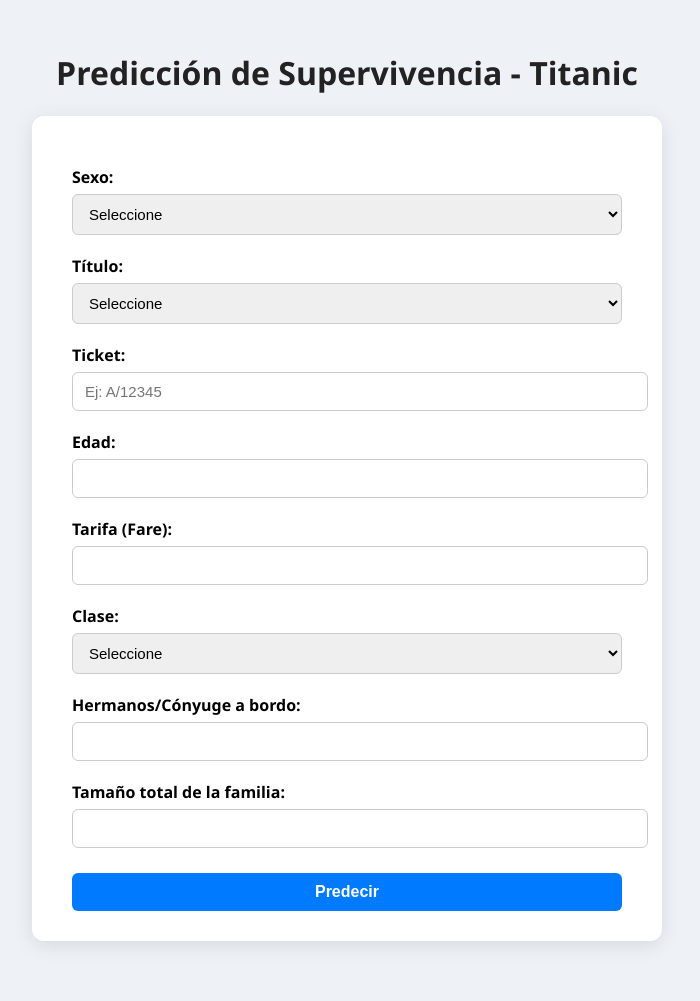
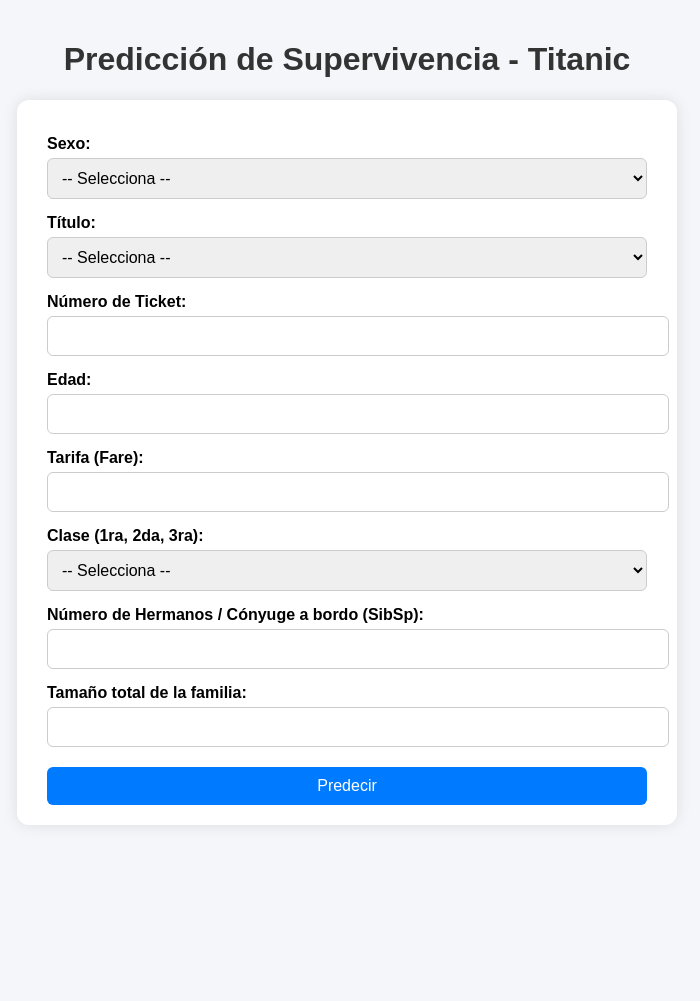
Before and after one commit to edilberto3d/Titanic-PCA, a Flask app: page / in a window 1280 px wide. Shown: the whole page, without its empty margins (293-993 px from the left). After the commit the page ends 805 px from the top, so only its background shows below. Run offline with Flask 3, Linux system fonts and the light colour scheme; parts of the project's set-up code (start-up, migrations or seed data) failed here and were passed over.

Commit message:
first commit 8

```diff
--- a/templates/formulario.html
+++ b/templates/formulario.html
@@ -2,52 +2,50 @@
 <html lang="es">
 <head>
     <meta charset="UTF-8" />
-    <title>Predicción Titanic</title>
+    <title>Predicción de Supervivencia - Titanic</title>
     <style>
         body {
-            font-family: 'Segoe UI', sans-serif;
-            background-color: #eef2f7;
+            font-family: Arial, sans-serif;
+            background-color: #f4f6f9;
             margin: 0;
-            padding: 30px;
+            padding: 20px;
         }
 
         h1 {
             text-align: center;
-            color: #222;
+            color: #333;
         }
 
         form {
-            max-width: 550px;
+            max-width: 600px;
             margin: 0 auto;
             background-color: white;
-            padding: 30px 40px;
+            padding: 20px 30px;
             border-radius: 12px;
-            box-shadow: 0 4px 20px rgba(0, 0, 0, 0.1);
+            box-shadow: 0 0 15px rgba(0,0,0,0.1);
         }
 
         label {
+            font-weight: bold;
             display: block;
-            margin-top: 20px;
-            font-weight: 600;
+            margin-top: 15px;
         }
 
         input, select, button {
             width: 100%;
-            padding: 10px 12px;
-            font-size: 15px;
-            margin-top: 6px;
+            padding: 10px;
+            margin-top: 5px;
+            border-radius: 6px;
             border: 1px solid #ccc;
-            border-radius: 6px;
+            font-size: 16px;
         }
 
         button {
             background-color: #007BFF;
             color: white;
             border: none;
-            margin-top: 25px;
-            font-size: 16px;
-            font-weight: bold;
-            transition: background-color 0.3s;
+            margin-top: 20px;
+            cursor: pointer;
         }
 
         button:hover {
@@ -55,9 +53,10 @@
         }
 
         #result {
+            max-width: 600px;
+            margin: 20px auto;
+            font-size: 18px;
             text-align: center;
-            font-size: 18px;
-            margin-top: 30px;
         }
     </style>
 </head>
@@ -65,19 +64,17 @@
 
     <h1>Predicción de Supervivencia - Titanic</h1>
 
-    <form id="predictForm">
-        <!-- Sexo -->
+    <form action="/predict" method="post" id="predictForm">
         <label for="Sex">Sexo:</label>
-        <select name="Sex" id="Sex" required>
-            <option value="">Seleccione</option>
+        <select id="Sex" name="Sex">
+            <option value="">-- Selecciona --</option>
             <option value="male">Hombre</option>
             <option value="female">Mujer</option>
         </select>
 
-        <!-- Título -->
         <label for="Title">Título:</label>
-        <select name="Title" id="Title" required>
-            <option value="">Seleccione</option>
+        <select id="Title" name="Title">
+            <option value="">-- Selecciona --</option>
             <option value="Mr">Mr</option>
             <option value="Mrs">Mrs</option>
             <option value="Miss">Miss</option>
@@ -85,34 +82,28 @@
             <option value="Rare">Rare</option>
         </select>
 
-        <!-- Número de ticket -->
-        <label for="Ticket">Ticket:</label>
-        <input type="text" name="Ticket" id="Ticket" placeholder="Ej: A/12345" required />
+        <label for="Ticket">Número de Ticket:</label>
+        <input type="text" id="Ticket" name="Ticket">
 
-        <!-- Edad -->
         <label for="Age">Edad:</label>
-        <input type="number" name="Age" id="Age" min="0" max="100" step="0.1" required />
+        <input type="number" id="Age" name="Age" step="0.1">
 
-        <!-- Tarifa -->
         <label for="Fare">Tarifa (Fare):</label>
-        <input type="number" name="Fare" id="Fare" min="0" step="0.01" required />
+        <input type="number" id="Fare" name="Fare" step="0.01">
 
-        <!-- Clase -->
-        <label for="Pclass">Clase:</label>
-        <select name="Pclass" id="Pclass" required>
-            <option value="">Seleccione</option>
-            <option value="1">Primera</option>
-            <option value="2">Segunda</option>
-            <option value="3">Tercera</option>
+        <label for="Pclass">Clase (1ra, 2da, 3ra):</label>
+        <select id="Pclass" name="Pclass">
+            <option value="">-- Selecciona --</option>
+            <option value="1">Primera Clase</option>
+            <option value="2">Segunda Clase</option>
+            <option value="3">Tercera Clase</option>
         </select>
 
-        <!-- Hermanos/cónyuge -->
-        <label for="SibSp">Hermanos/Cónyuge a bordo:</label>
-        <input type="number" name="SibSp" id="SibSp" min="0" max="10" required />
+        <label for="SibSp">Número de Hermanos / Cónyuge a bordo (SibSp):</label>
+        <input type="number" id="SibSp" name="SibSp">
 
-        <!-- Tamaño familiar -->
         <label for="FamilySize">Tamaño total de la familia:</label>
-        <input type="number" name="FamilySize" id="FamilySize" min="1" max="15" required />
+        <input type="number" id="FamilySize" name="FamilySize">
 
         <button type="submit">Predecir</button>
     </form>
@@ -121,7 +112,7 @@
 
     <script>
     const form = document.getElementById('predictForm');
-        const result = document.getElementById('result');
+    const resultDiv = document.getElementById('result');
 
     form.addEventListener('submit', async (e) => {
         e.preventDefault();
@@ -135,12 +126,11 @@
         const data = await response.json();
 
         if (response.ok) {
-                result.innerHTML = `<h3>Resultado: <span style="color:${data.prediction == 1 ? 'green' : 'red'}">${data.prediction == 1 ? 'Sobrevivió' : 'No sobrevivió'}</span></h3>`;
+            resultDiv.innerHTML = `<h3>Resultado de la Predicción: ${data.prediction == 1 ? 'Sobrevivió' : 'No sobrevivió'}</h3>`;
         } else {
-                result.innerHTML = `<p style="color:red;">Error: ${data.error}</p>`;
+            resultDiv.innerHTML = `<p style="color:red;">Error: ${data.error}</p>`;
         }
     });
     </script>
-
 </body>
 </html>
```
Lines whose indentation alone changed are shown as unchanged.
